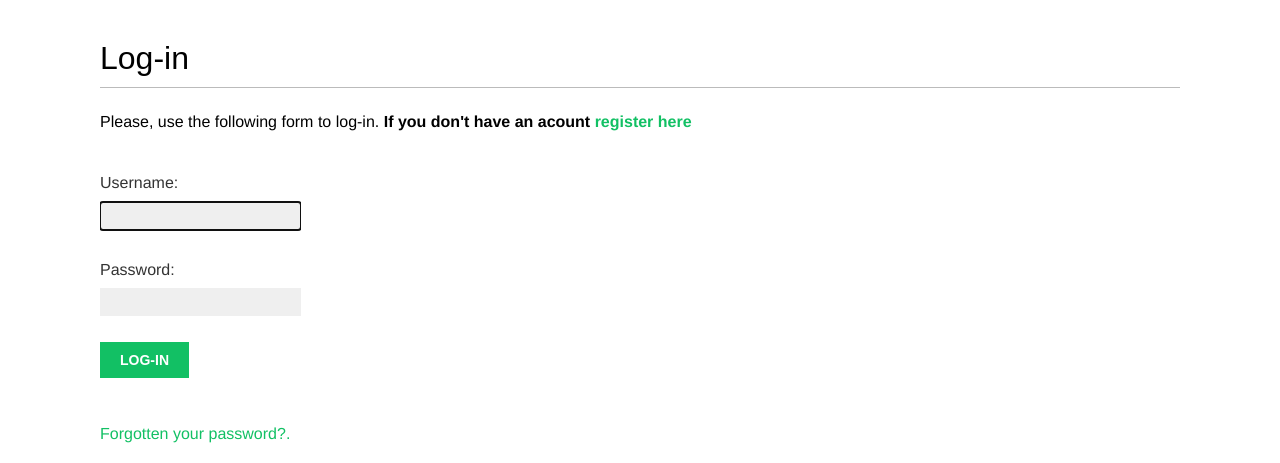
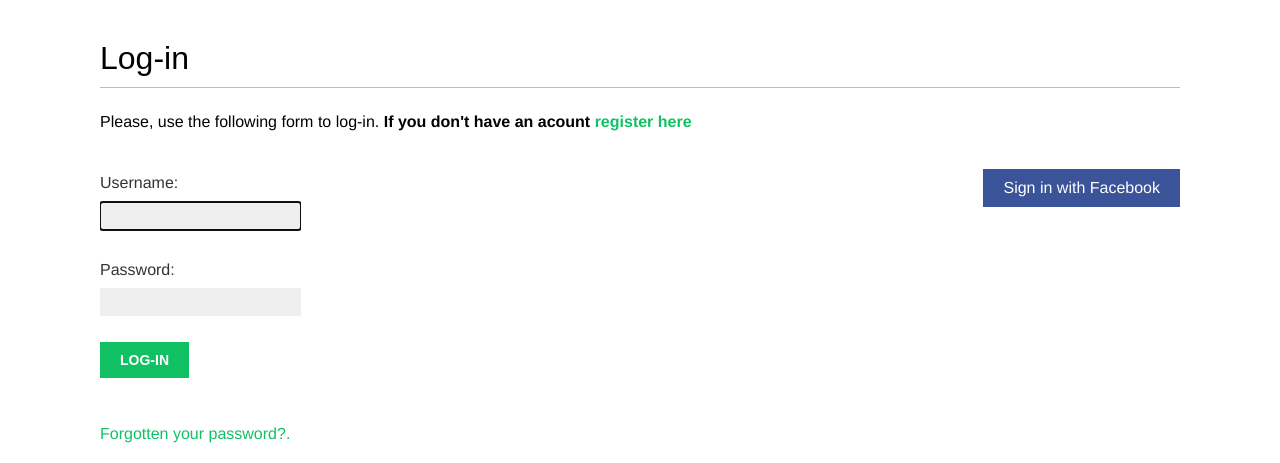
Before and after one commit to BiKodes/django-3-by-example, a Django app: page /account/login/ in a window 1280 px wide. Shown: the part 47-510 px from the top of the page. Run offline with Django 3.2, Linux system fonts and the light colour scheme; some web fonts are replaced.

Commit message:
additions: facebook-login

```diff
--- a/chapter-four/social-website/bookmarks/account/templates/registration/login.html
+++ b/chapter-four/social-website/bookmarks/account/templates/registration/login.html
@@ -23,4 +23,14 @@
         </form>
         <p><a href="{% url 'password_reset' %}">Forgotten your password?.</a></p>
     </div>
+
+
+    <div class="social">
+        <ul>
+            <li class="facebook">
+                <a href="{% url 'social:begin' 'facebook' %}">Sign in with Facebook</a>
+            </li>
+        </ul>
+
+    </div>
 {% endblock %}
--- a/chapter-four/social-website/bookmarks/bookmarks/settings.py
+++ b/chapter-four/social-website/bookmarks/bookmarks/settings.py
@@ -145,4 +145,10 @@ MEDIA_ROOT = os.path.join(BASE_DIR, 'media/')
 AUTHENTICATION_BACKENDS = [
     'django.contrib.auth.backends.ModelBackend',
     'account.authentication.EmailAuthBackend',
+    'social_core.backends.facebook.FacebookOAuth2',
 ]
+
+SOCIAL_AUTH_FACEBOOK_KEY = '1581622478705588'
+SOCIAL_AUTH_FACEBOOK_SECRET = 'e90e79b68d97dba744cb73e642f43c3e'
+
+SOCIAL_AUTH_FACEBOOK_SCOPE = ['email']
```
Also changed, not shown: chapter-four/social-website/bookmarks/db.sqlite3, 2 other files.
